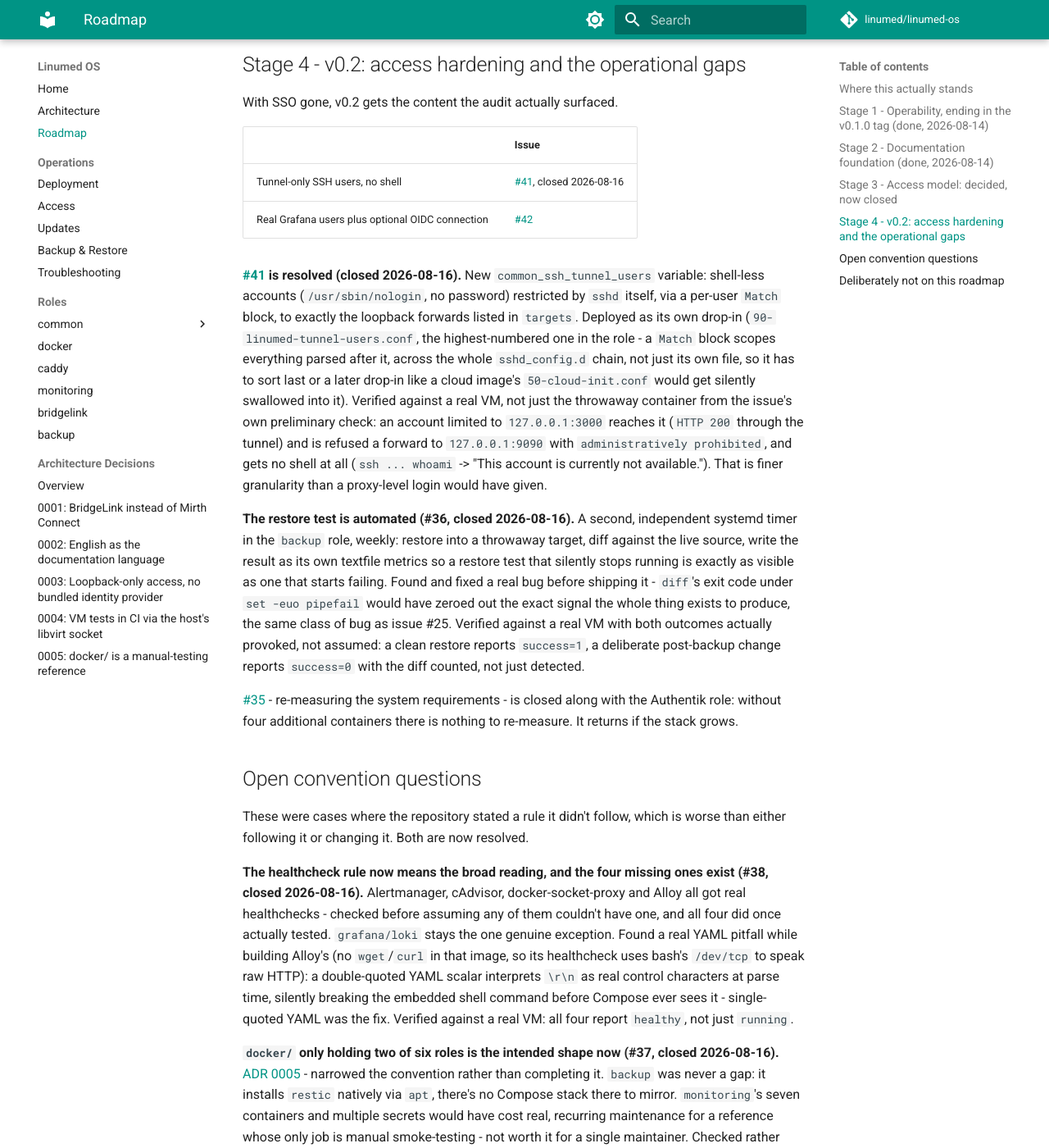
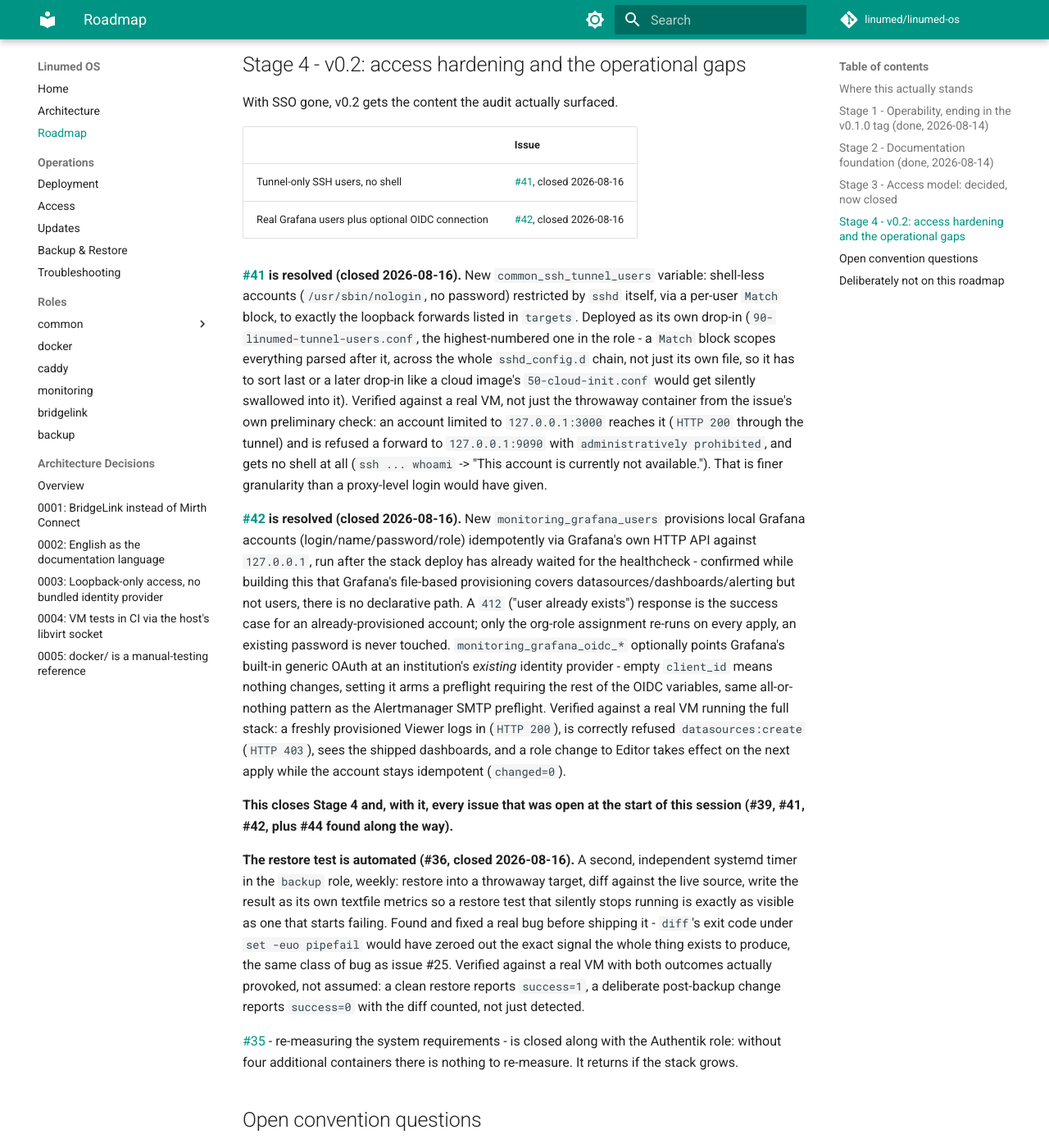
Before and after one commit to Linumed/Base, an MkDocs documentation site: the page built from docs/ROADMAP.md, in a window 1280 px wide and 1400 px high, scrolled down 3531 px. Shown: the whole window at 82% size. Built offline with MkDocs 1.6.1 and Material for MkDocs 9.7.7, drawn with Linux system fonts in a browser that asks for light colours; comment, search, counter and statistics services are not loaded.

Commit message:
Docs: Roadmap - #42 als erledigt markiert, Stufe 4 abgeschlossen

```diff
--- a/docs/ROADMAP.md
+++ b/docs/ROADMAP.md
@@ -146,7 +146,7 @@ With SSO gone, v0.2 gets the content the audit actually surfaced.
 | | Issue |
 |---|---|
 | Tunnel-only SSH users, no shell | [#41](../../issues/41), closed 2026-08-16 |
-| Real Grafana users plus optional OIDC connection | [#42](../../issues/42) |
+| Real Grafana users plus optional OIDC connection | [#42](../../issues/42), closed 2026-08-16 |
 
 **[#41](../../issues/41) is resolved (closed 2026-08-16).** New `common_ssh_tunnel_users`
 variable: shell-less accounts (`/usr/sbin/nologin`, no password) restricted by `sshd`
@@ -160,6 +160,25 @@ own preliminary check: an account limited to `127.0.0.1:3000` reaches it (`HTTP
 through the tunnel) and is refused a forward to `127.0.0.1:9090` with `administratively
 prohibited`, and gets no shell at all (`ssh ... whoami` -> "This account is currently not
 available."). That is finer granularity than a proxy-level login would have given.
+
+**[#42](../../issues/42) is resolved (closed 2026-08-16).** New `monitoring_grafana_users`
+provisions local Grafana accounts (login/name/password/role) idempotently via Grafana's
+own HTTP API against `127.0.0.1`, run after the stack deploy has already waited for the
+healthcheck - confirmed while building this that Grafana's file-based provisioning covers
+datasources/dashboards/alerting but not users, there is no declarative path. A `412`
+("user already exists") response is the success case for an already-provisioned account;
+only the org-role assignment re-runs on every apply, an existing password is never
+touched. `monitoring_grafana_oidc_*` optionally points Grafana's built-in generic OAuth
+at an institution's *existing* identity provider - empty `client_id` means nothing
+changes, setting it arms a preflight requiring the rest of the OIDC variables, same
+all-or-nothing pattern as the Alertmanager SMTP preflight. Verified against a real VM
+running the full stack: a freshly provisioned Viewer logs in (`HTTP 200`), is correctly
+refused `datasources:create` (`HTTP 403`), sees the shipped dashboards, and a role change
+to Editor takes effect on the next apply while the account stays idempotent
+(`changed=0`).
+
+**This closes Stage 4 and, with it, every issue that was open at the start of this
+session (#39, #41, #42, plus #44 found along the way).**
 
 **The restore test is automated (#36, closed 2026-08-16).** A second, independent
 systemd timer in the `backup` role, weekly: restore into a throwaway target, diff
```
